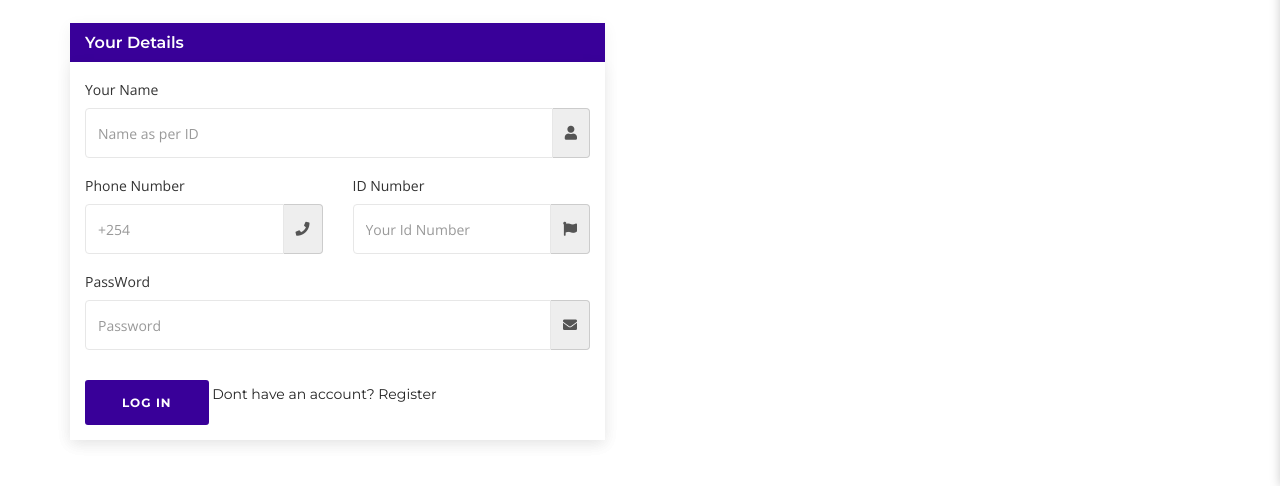
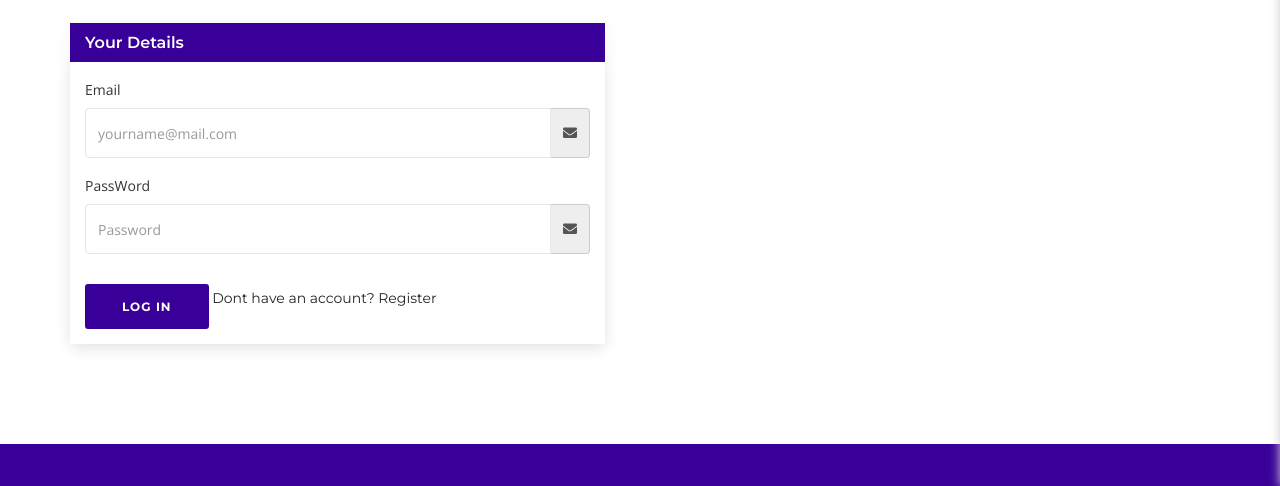
Before and after one commit to Aluda-Ian/typni_website, a plain HTML site: page client side/login.html in a window 1280 px wide. Shown: the part 314-800 px from the top of the page. Drawn offline with nearby package versions, Linux system fonts and the light colour scheme.

Commit message:
update login info to mail only

```diff
--- a/client side/login.html
+++ b/client side/login.html
@@ -90,30 +90,10 @@
                                 <div class="row">
                                     <div class="col-md-12">
                                         <div class="form-group">
-                                            <label for="name">Your Name</label>
+                                            <label for="email">Email </label>
                                             <div class="input-group">
-                                                <input type="text" class="form-control" id="name" placeholder="Name as per ID" required>
-                                                <span class="input-group-addon"><i class="fas fa-user"></i></span>
-                                            </div>
-                                        </div>
-                                    </div>
-                                </div>
-                                <div class="row">
-                                    <div class="col-md-6">
-                                        <div class="form-group">
-                                            <label for="Phone">Phone Number</label>
-                                            <div class="input-group">
-                                                <input type="text" class="form-control" id="phone_number" placeholder="+254 " required>
-                                                <span class="input-group-addon"><i class="fas fa-phone"></i></span>
-                                            </div>
-                                        </div>
-                                    </div>
-                                    <div class="col-md-6">
-                                        <div class="form-group">
-                                            <label for="id-number">ID Number</label>
-                                            <div class="input-group">
-                                                <input type="text" class="form-control" id="idNumber" placeholder="Your Id Number" required>
-                                                <span class="input-group-addon"><i class="fas fa-flag"></i></span>
+                                                <input type="text" class="form-control" id="email" placeholder="yourname@mail.com" required>
+                                                <span class="input-group-addon"><i class="fas fa-envelope"></i></span>
                                             </div>
                                         </div>
                                     </div>
```
